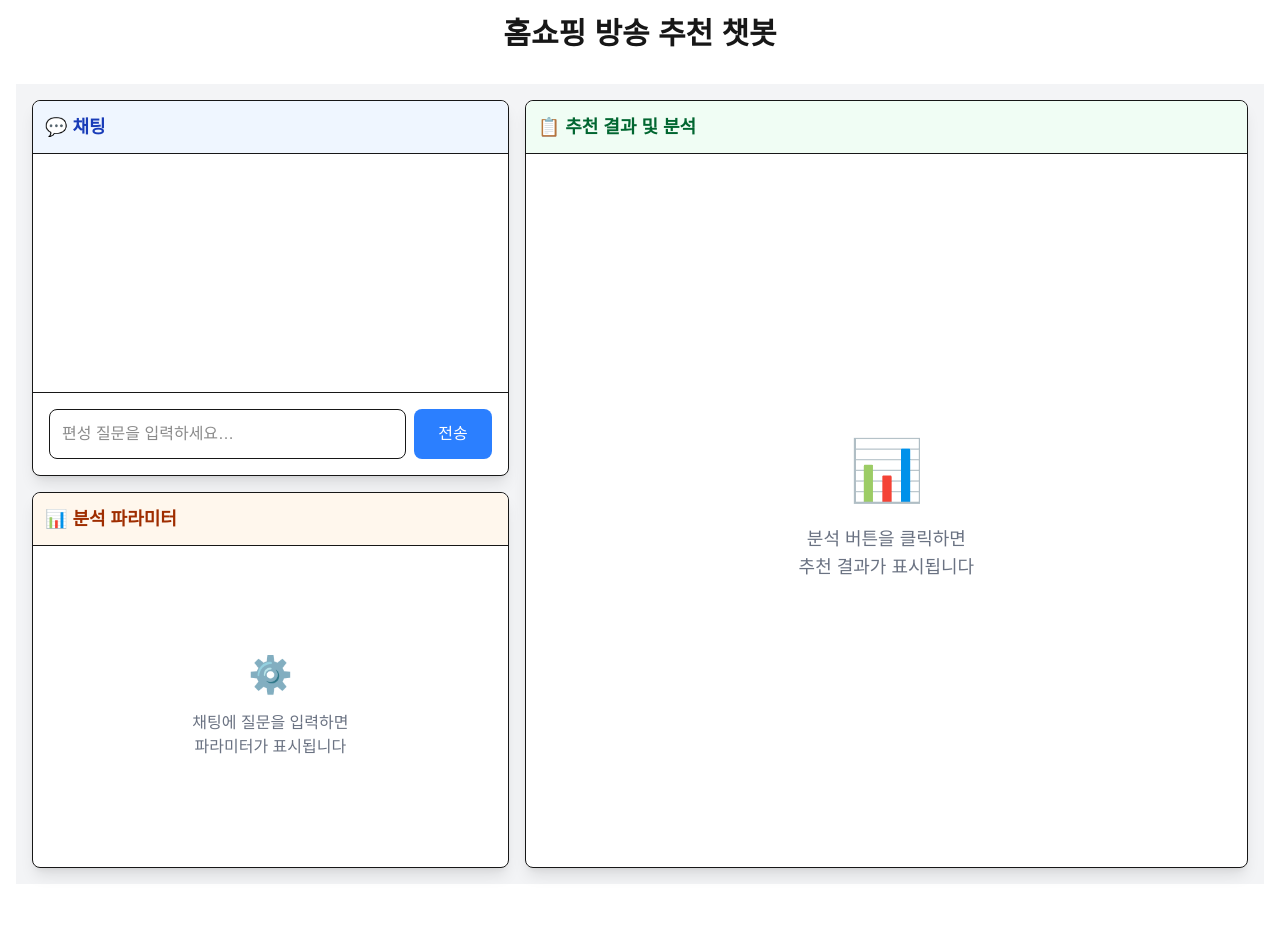
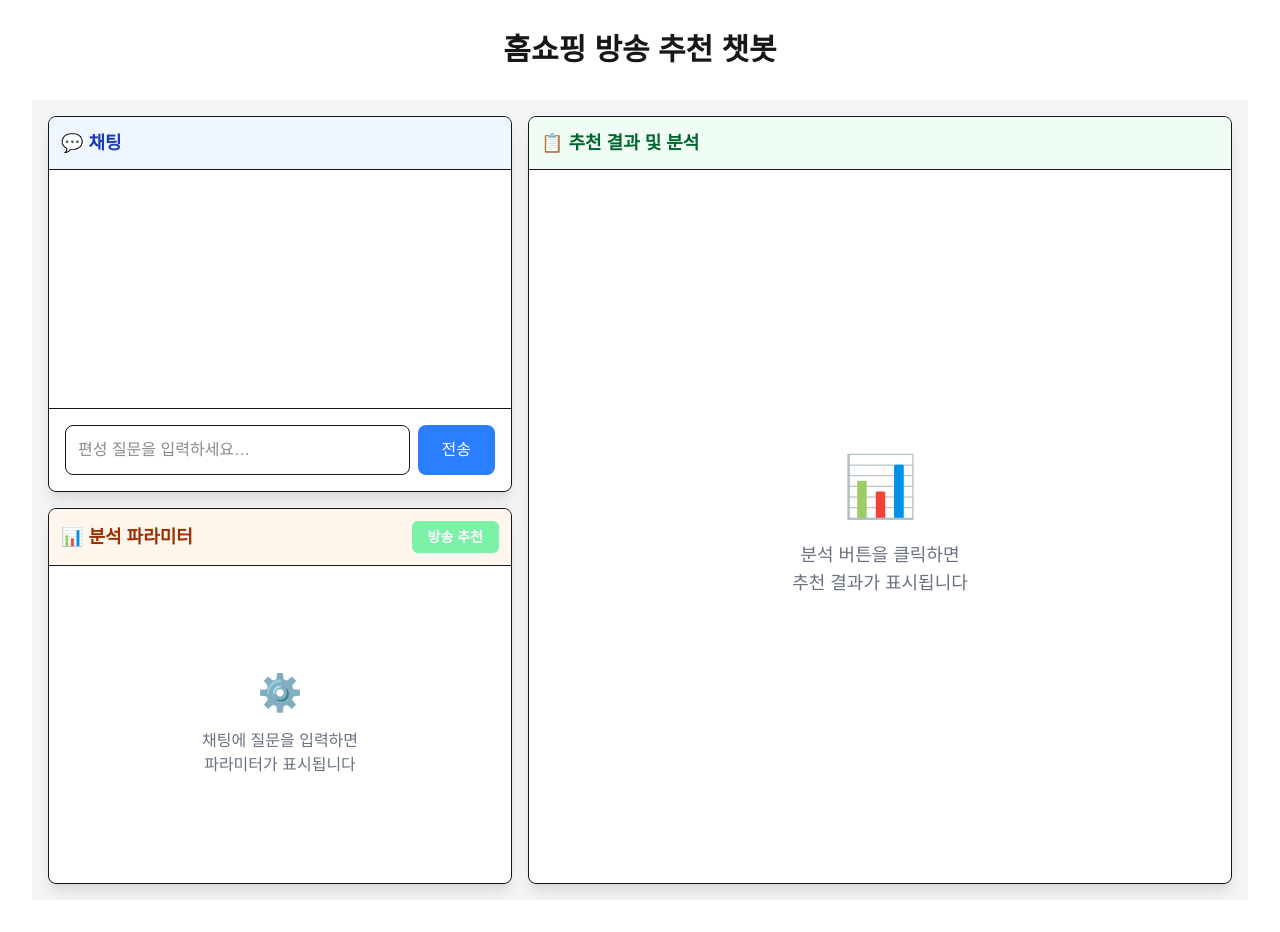
Before and after one commit to GunsooLee/trnAI_broadcast_app, a Next.js app in the folder frontend/: page / in a window 1280 px wide. Before the commit the page ends 900 px from the top, so only its background shows below. Built offline with nearby package versions, Linux system fonts and the light colour scheme.

Commit message:
feat: 전체 너비 수정. 추천 버튼 헤더로 옮김

```diff
--- a/frontend/src/app/page.tsx
+++ b/frontend/src/app/page.tsx
@@ -2,9 +2,9 @@ import Chat from '@/components/Chat';
 
 export default function Home() {
   return (
-    <main className="min-h-screen p-4">
-        <h1 className="text-3xl font-bold text-center mb-8">홈쇼핑 방송 추천 챗봇</h1>
-        <Chat />
+    <main className="min-h-screen p-4 md:p-8 max-w-7xl mx-auto">
+      <h1 className="text-3xl font-bold text-center mb-8">홈쇼핑 방송 추천 챗봇</h1>
+      <Chat />
     </main>
   );
 }
--- a/frontend/src/components/Chat.tsx
+++ b/frontend/src/components/Chat.tsx
@@ -268,9 +268,17 @@ export default function Chat() {
 
         {/* 3사분면: 분석 파라미터 (좌하) */}
         <div className="col-start-1 row-start-2 col-span-2 flex flex-col bg-white border rounded-lg shadow-lg">
-          <div className="bg-orange-50 p-3 border-b rounded-t-lg">
+          <div className="flex items-center justify-between bg-orange-50 p-3 border-b rounded-t-lg">
             <h3 className="text-lg font-semibold text-orange-800">📊 분석 파라미터</h3>
+            <button
+              onClick={handleAnalyze}
+              disabled={!editableParams || isAnalyzing}
+              className="px-4 py-1.5 bg-green-500 text-white rounded-md hover:bg-green-600 disabled:bg-green-300 font-semibold text-sm transition-colors"
+            >
+              {isAnalyzing ? '분석중...' : '방송 추천'}
+            </button>
           </div>
+
           <div className="flex-1 p-4 overflow-y-auto">
             {isLoadingParams ? (
               <div className="text-gray-500 text-center py-12">
@@ -421,15 +429,6 @@ export default function Chat() {
                   />
                 </div>
 
-                <div className="col-span-2">
-                  <button
-                    onClick={handleAnalyze}
-                    disabled={isAnalyzing}
-                    className="w-full py-3 bg-green-500 text-white rounded-lg hover:bg-green-600 disabled:bg-green-300 font-medium text-lg"
-                  >
-                    {isAnalyzing ? '분석 중...' : '🔍 방송편성 추천'}
-                  </button>
-                </div>
               </div>
             ) : (
               <div className="text-gray-500 text-center py-12 flex flex-col items-center justify-center h-full">
```
